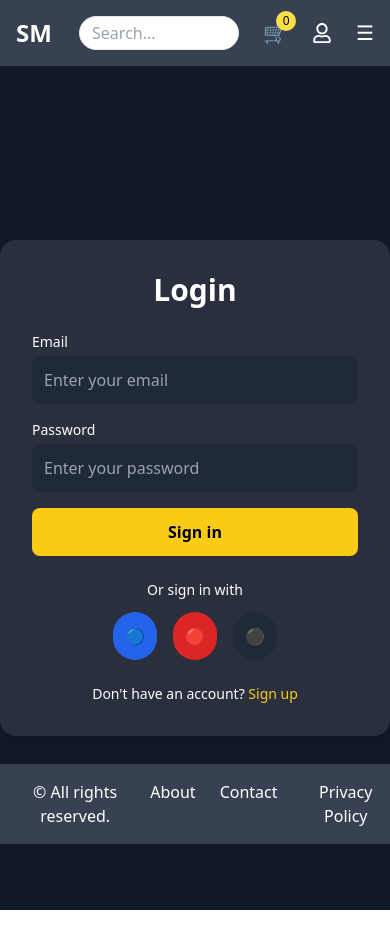
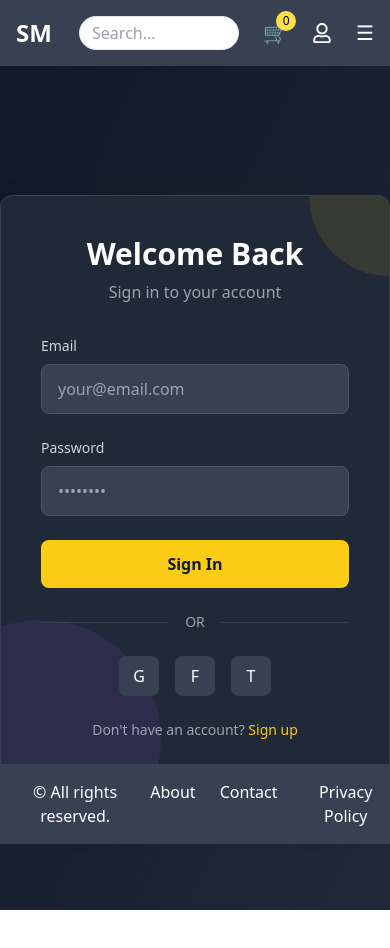
Before and after one commit to thekmanish/ShopMate, a React (Vite) app in the folder frontend/: page /login in a window 390 px wide. Shown: the top 948 px of the page. After the commit the page ends 910 px from the top, so only its background shows below. Built offline with nearby package versions, Linux system fonts and the light colour scheme; no server answers.

Commit message:
Completed Payment page and redirection

```diff
--- a/frontend/src/App.jsx
+++ b/frontend/src/App.jsx
@@ -17,7 +17,7 @@ function App() {
     <div className="flex flex-col min-h-screen">
       <Navbar />
 
-      <main className="flex-grow pb-16">
+      <main className="flex-grow ">
         {" "}
         <Outlet />
       </main>
--- a/frontend/src/main.jsx
+++ b/frontend/src/main.jsx
@@ -15,6 +15,7 @@ import Login from "./pages/Login.jsx";
 import SignUp from "./pages/SignUp.jsx";
 import Shipping from "./pages/Shipping.jsx";
 import Payment from "./pages/Payment.jsx"
+import Summary from "./pages/Summary.jsx"
 import PublicRoutes from "./components/routes/PublicRoutes.jsx";
 import PrivateRoutes from "./components/routes/PrivateRoutes.jsx";
 import { Toaster } from "react-hot-toast";
@@ -30,6 +31,7 @@ const router = createBrowserRouter(
       <Route path="/signup" element={<PublicRoutes><SignUp /></PublicRoutes>}/>
       <Route path="/shipping" element={<PrivateRoutes><Shipping /></PrivateRoutes>}/>
       <Route path="/payment" element={<PrivateRoutes><Payment /></PrivateRoutes>}/>
+      <Route path="/summary" element={<PrivateRoutes><Summary /></PrivateRoutes>}/>
 
       <Route
         path="*"
--- a/frontend/src/pages/Cart.jsx
+++ b/frontend/src/pages/Cart.jsx
@@ -1,11 +1,13 @@
 import React from "react";
 import useCartStore from "../store/useCartStore";
+import useCheckoutStore from "../store/useCheckoutStore";
 import { useNavigate } from "react-router-dom";
 import { calculateCartTotal } from "../utils/cartUtils";
 import CheckoutSteps from "../components/CheckoutSteps";
 
 const Cart = () => {
-  const { cart, removeFromCart, increaseQuantity, decreaseQuantity, clearCart, allowShippingAccess } = useCartStore();
+  const { cart, removeFromCart, increaseQuantity, decreaseQuantity, clearCart } = useCartStore();
+  const { allowShippingAccess } = useCheckoutStore();
 
   // Calculate Prices
   const { subtotal, taxPrice, shippingPrice, totalPrice } = calculateCartTotal(cart);
--- a/frontend/src/pages/Home.jsx
+++ b/frontend/src/pages/Home.jsx
@@ -12,7 +12,7 @@ const Home = () => {
   }, []);
 
   return (
-    <div className="container mx-auto p-4">
+    <div className="container mx-auto pb-16 p-4">
       <h1 className="text-2xl font-bold mb-6">Latest Products</h1>
 
       {/* Show Loading State */}
--- a/frontend/src/pages/Login.jsx
+++ b/frontend/src/pages/Login.jsx
@@ -1,16 +1,15 @@
 import React, { useState, useEffect } from "react";
-import { Link, useNavigate, useLocation, Navigate } from "react-router-dom";
+import { Link, useNavigate, useLocation } from "react-router-dom";
 import useAuthStore from "../store/useAuthStore";
 import Loader from "../components/Loader";
 
 export default function Login() {
+  // [Keep all existing state and logic unchanged]
   const [email, setEmail] = useState("");
   const [password, setPassword] = useState("");
   const { user, login, loading } = useAuthStore();
   const location = useLocation();
   const navigate = useNavigate();
-
-
 
   useEffect(() => {
     if (user) {
@@ -21,26 +20,35 @@ export default function Login() {
   const handleSubmit = async (e) => {
     e.preventDefault();
     const success = await login(email, password);
-    if (!success){
-      console.error("Login failed")
+    if (!success) {
+      console.error("Login failed");
     }
   };
 
   if (loading) return <Loader />;
+
   return (
+    <div className="min-h-screen flex items-center justify-center bg-gradient-to-br from-gray-900 to-gray-800">
+      <div className="relative bg-gray-800 p-10 rounded-xl shadow-2xl w-full max-w-md border border-gray-700 overflow-hidden">
+        {/* Decorative elements */}
+        <div className="absolute -top-20 -right-20 w-40 h-40 bg-yellow-400 rounded-full opacity-10"></div>
+        <div className="absolute -bottom-20 -left-20 w-60 h-60 bg-purple-500 rounded-full opacity-10"></div>
 
-    <div className="min-h-screen flex items-center justify-center bg-gray-900">
-      <div className="bg-white bg-opacity-10 backdrop-blur-md p-8 rounded-2xl shadow-lg w-full max-w-md text-white">
-        <h2 className="text-3xl font-bold text-center mb-6">Login</h2>
+        <div className="relative z-10">
+          {/* Header */}
+          <div className="mb-8 text-center">
+            <h2 className="text-3xl font-bold text-white mb-2">Welcome Back</h2>
+            <p className="text-gray-400">Sign in to your account</p>
+          </div>
 
           {/* Login Form */}
-        <form onSubmit={handleSubmit} className="space-y-4">
+          <form onSubmit={handleSubmit} className="space-y-6">
             <div>
-            <label className="block mb-1 text-sm font-medium">Email</label>
+              <label className="block text-sm font-medium text-gray-300 mb-2">Email</label>
               <input
                 type="email"
-              className="w-full p-3 rounded-lg bg-gray-800 text-white focus:ring-2 focus:ring-yellow-400 outline-none"
-              placeholder="Enter your email"
+                className="w-full px-4 py-3 bg-gray-700 border border-gray-600 rounded-lg text-white placeholder-gray-400 focus:border-yellow-400 focus:ring-0"
+                placeholder="your@email.com"
                 value={email}
                 onChange={(e) => setEmail(e.target.value)}
                 required
@@ -48,51 +56,55 @@ export default function Login() {
             </div>
 
             <div>
-            <label className="block mb-1 text-sm font-medium">Password</label>
+              <label className="block text-sm font-medium text-gray-300 mb-2">Password</label>
               <input
                 type="password"
-              className="w-full p-3 rounded-lg bg-gray-800 text-white focus:ring-2 focus:ring-yellow-400 outline-none"
-              placeholder="Enter your password"
+                className="w-full px-4 py-3 bg-gray-700 border border-gray-600 rounded-lg text-white placeholder-gray-400 focus:border-yellow-400 focus:ring-0"
+                placeholder="••••••••"
                 value={password}
                 onChange={(e) => setPassword(e.target.value)}
                 required
               />
             </div>
 
-          {/* Submit Button */}
             <button
               type="submit"
               disabled={loading}
-            className="w-full bg-yellow-400 hover:bg-yellow-500 text-black font-semibold py-3 rounded-lg transition duration-300"
+              className="w-full bg-yellow-400 hover:bg-yellow-500 text-gray-900 font-bold py-3 px-4 rounded-lg"
             >
-            {loading ? "Signing in..." : "Sign in"}
+              {loading ? "Signing in..." : "Sign In"}
             </button>
           </form>
 
-        {/* Social Login & Links */}
-        <div className="mt-6 text-center">
-          <p className="text-sm">Or sign in with</p>
-          <div className="flex justify-center mt-3 space-x-4">
-            <button className="bg-blue-600 hover:bg-blue-700 p-3 rounded-full transition">
-              🔵
+          {/* Divider */}
+          <div className="flex items-center my-6">
+            <div className="flex-grow border-t border-gray-700"></div>
+            <span className="mx-4 text-gray-400 text-sm">OR</span>
+            <div className="flex-grow border-t border-gray-700"></div>
+          </div>
+
+          {/* Social Login */}
+          <div className="flex justify-center space-x-4 mb-6">
+            <button className="w-10 h-10 flex items-center justify-center bg-gray-700 rounded-lg hover:bg-gray-600">
+              <span className="text-white">G</span>
             </button>
-            <button className="bg-red-600 hover:bg-red-700 p-3 rounded-full transition">
-              🔴
+            <button className="w-10 h-10 flex items-center justify-center bg-gray-700 rounded-lg hover:bg-gray-600">
+              <span className="text-white">F</span>
             </button>
-            <button className="bg-gray-800 hover:bg-gray-900 p-3 rounded-full transition">
-              ⚫
+            <button className="w-10 h-10 flex items-center justify-center bg-gray-700 rounded-lg hover:bg-gray-600">
+              <span className="text-white">T</span>
             </button>
           </div>
-        </div>
 
-        {/* Register Link */}
-        <p className="mt-6 text-center text-sm">
+          {/* Footer */}
+          <p className="text-center text-sm text-gray-400">
             Don't have an account?{" "}
-          <Link to="/signup" className="text-yellow-400 hover:underline">
+            <Link to="/signup" className="text-yellow-400 hover:text-yellow-300 font-medium">
               Sign up
             </Link>
           </p>
         </div>
       </div>
+    </div>
   );
 }
--- a/frontend/src/pages/Payment.jsx
+++ b/frontend/src/pages/Payment.jsx
@@ -1,8 +1,70 @@
-import React from "react";
+import React, {useEffect, useState} from "react";
+import {useNavigate} from "react-router-dom";
+import CheckoutSteps from "../components/CheckoutSteps"
+import useCheckoutStore from "../store/useCheckoutStore";
+import useCartStore from "../store/useCartStore";
 
 const Payment = () => {
+    const { shippingDetails, proceedToPayment, allowPaymentAccess, paymentMethod, setPaymentMethod} = useCheckoutStore();
+    const { cart } = useCartStore();
+    const navigate = useNavigate();
+
+    const [selectedMethod, setSelectedMethod] = useState(paymentMethod || "");
+    const [error, setError] = useState('');
+
+    useEffect(() => {
+        if(!proceedToPayment || !shippingDetails.fullName){
+            navigate("/shipping");
+        }
+        return () => allowPaymentAccess(false);
+    }, [proceedToPayment, shippingDetails, navigate, allowPaymentAccess]);
+
+    const handleSubmit = (e) => {
+        e.preventDefault();
+        if(!selectedMethod){
+            setError("Please select a payment method");
+            return;
+        }
+        setPaymentMethod(selectedMethod);
+        navigate('/summary');
+    }
+
     return(
-        <h1 className="w-full">This is Payment Page</h1>
+        <div className="min-h-screen bg-gradient-to-br from-gray-900 to-black px-4 py-8  md:px-10 md:py-10">
+            <CheckoutSteps currentStep={2}/>
+            <div className="flex justify-center mt-8">
+                <div className="w-full max-w-xl bg-white bg-opacity-5 backdrop-blur-xl rounded-2xl mb-8 p-10 shadow-2xl text-white">
+                    <h2 className="text-4xl font-bold mb-10 text-center">Payment method</h2>
+                    <form onSubmit={handleSubmit} className="space-y-6">
+                    {['Credit Card','Net Banking', 'Paypal', 'UPI'].map((method) => (
+                        <label key={method} className="flex items-center gap-4 bg-white bg-opacity-10 p-3 rounded-xl cursor-pointer transition hover:bg-opacity-20">
+                            <input
+                            type="radio"
+                            name="paymentMethod"
+                            value={method}
+                            checked={selectedMethod === method}
+                            onChange={(e) => {
+                                setSelectedMethod(e.target.value);
+                                setError('');
+                            }}
+                            className="accent-yellow-400"
+                            />
+                             <span className="text-lg">{method}</span>
+                        </label>
+                    ))}
+                    {error && <p className="text-red-400 text-sm">{error}</p>}
+
+                    <button
+                    type="submit"
+                    className="w-full mt-4 bg-yellow-400 hover:bg-yellow-500 text-gray-900 font-semibold py-3 px-6 rounded-xl transition-all duration-300"
+                    >
+                        Continue to Summary
+                    </button>
+                    </form>
+                </div>
+            </div>
+        </div>
+
     )
 }
 
--- a/frontend/src/pages/ProductDetails.jsx
+++ b/frontend/src/pages/ProductDetails.jsx
@@ -31,7 +31,7 @@ const ProductDetails = () => {
     return <p className="text-center text-gray-500">Product not found.</p>;
 
   return (
-    <div className="max-w-6xl mx-auto p-6 bg-white shadow-[0_10px_30px_rgba(0,0,0,0.15)] rounded-lg mt-6">
+    <div className="max-w-6xl mx-auto pb-16 p-6 bg-white shadow-[0_10px_30px_rgba(0,0,0,0.15)] rounded-lg mt-6">
       <div className="grid grid-cols-1 md:grid-cols-2 gap-8">
         {/* Product Image */}
         <div className="flex justify-center">
--- a/frontend/src/pages/Shipping.jsx
+++ b/frontend/src/pages/Shipping.jsx
@@ -1,26 +1,28 @@
 import React, { useState, useEffect } from 'react';
 import { useNavigate } from "react-router-dom";
+import useCartStore from '../store/useCartStore';
 import useCheckoutStore from "../store/useCheckoutStore";
 import CheckoutSteps from '../components/CheckoutSteps';
-import useCartStore from '../store/useCartStore';
+
 
 const Shipping = () => {
-  const { shippingDetails, setShippingDetails } = useCheckoutStore();
+  const { shippingDetails, setShippingDetails, allowPaymentAccess } = useCheckoutStore();
   const [formData, setFormData] = useState(shippingDetails);
   const [errors, setErrors] = useState({});
-  const { cart, proceedToShipping, allowShippingAccess } = useCartStore();
+  const { cart } = useCartStore();
+  const { proceedToShipping, allowShippingAccess } = useCheckoutStore();
   const navigate = useNavigate();
 
   useEffect(() => {
-    if(cart.length === 0 || !proceedToShipping){
-      navigate("/cart")
+    if (cart.length === 0 || !proceedToShipping) {
+      navigate("/cart");
     }
     return () => allowShippingAccess(false);
   }, [cart, proceedToShipping, navigate, allowShippingAccess]);
 
   useEffect(() => {
     setFormData(shippingDetails);
-  },[]);
+  }, []);
 
   const handleChange = (e) => {
     const { name, value } = e.target;
@@ -49,18 +51,17 @@ const Shipping = () => {
     e.preventDefault();
     if (!validation()) return;
     setShippingDetails(formData);
+    allowPaymentAccess(true);
     navigate("/payment");
   };
 
   return (
-    <div className="min-h-screen bg-gray-900 px-4 py-8 md:px-10 md:py-10">
-
-      {/* ✅ Checkout Steps ABOVE the card */}
+    <div className="min-h-screen bg-gradient-to-br from-gray-900 to-black px-4 py-8 md:px-10 md:py-10">
       <CheckoutSteps currentStep={1} />
 
-      <div className="flex justify-center mt-8">
-        <div className="w-full max-w-2xl bg-white bg-opacity-10 backdrop-blur-md rounded-2xl p-10 shadow-xl text-white">
-          <h2 className="text-3xl font-bold mb-8 text-center">Shipping Information</h2>
+      <div className="flex justify-center mt-8 mb-16">
+        <div className="w-full max-w-2xl bg-white bg-opacity-5 backdrop-blur-xl rounded-2xl p-10 shadow-2xl text-white">
+          <h2 className="text-4xl font-bold mb-10 text-center">Shipping Information</h2>
 
           <form onSubmit={handleSubmit} className="grid grid-cols-1 md:grid-cols-2 gap-6">
             {[
@@ -72,17 +73,19 @@ const Shipping = () => {
               { label: "Phone", name: "phone" },
             ].map((field) => (
               <div key={field.name} className="col-span-1">
-                <label className="block mb-1 text-sm font-medium">{field.label}</label>
+                <label className="block mb-2 text-sm font-semibold tracking-wide text-gray-200">
+                  {field.label}
+                </label>
                 <input
                   type={field.type || "text"}
                   name={field.name}
                   value={formData[field.name]}
                   onChange={handleChange}
-                  className="w-full px-4 py-2 bg-opacity-20 rounded-lg border border-gray-300 text-gray-900 placeholder-gray-400 focus:outline-none focus:ring-2 focus:ring-yellow-400"
                   placeholder={field.label}
+                  className="w-full px-4 py-2 rounded-xl border border-gray-500 bg-white bg-opacity-10 text-white placeholder-gray-300 focus:outline-none focus:ring-2 focus:ring-yellow-400 focus:border-transparent transition duration-300"
                 />
                 {errors[field.name] && (
-                  <p className="text-red-400 text-sm mt-1">{errors[field.name]}</p>
+                  <p className="text-red-400 text-xs mt-1">{errors[field.name]}</p>
                 )}
               </div>
             ))}
@@ -91,7 +94,7 @@ const Shipping = () => {
               <button
                 type="submit"
                 onClick={handleSubmit}
-                className="w-full bg-yellow-400 hover:bg-yellow-500 text-gray-900 font-semibold py-2 px-4 rounded-lg transition-colors duration-300"
+                className="w-full mt-4 bg-yellow-400 hover:bg-yellow-500 text-gray-900 font-semibold py-3 px-6 rounded-xl transition-all duration-300"
               >
                 Continue to Payment
               </button>
--- a/frontend/src/pages/SignUp.jsx
+++ b/frontend/src/pages/SignUp.jsx
@@ -8,14 +8,12 @@ export default function SignUp() {
     name: "",
     email: "",
     password: "",
-    confirmPassword: ""
+    confirmPassword: "",
   });
   const [errors, setErrors] = useState({});
   const { user, signup, loading } = useAuthStore();
   const navigate = useNavigate();
   const location = useLocation();
-
-  if(loading) <Loader />
 
   useEffect(() => {
     if (user) {
@@ -25,9 +23,9 @@ export default function SignUp() {
 
   const handleChange = (e) => {
     const { name, value } = e.target;
-    setFormData(prev => ({
+    setFormData((prev) => ({
       ...prev,
-      [name]: value
+      [name]: value,
     }));
   };
 
@@ -67,111 +65,124 @@ export default function SignUp() {
     if (success) {
       navigate("/login");
     } else {
-      setErrors(prev => ({
+      setErrors((prev) => ({
         ...prev,
-        api: "Signup failed."
+        api: "Signup failed. Email may already be in use.",
       }));
     }
   };
 
+  if (loading) return <Loader />;
+
   return (
-    <div className="min-h-screen flex items-center justify-center bg-gray-900">
-      <div className="bg-white bg-opacity-10 backdrop-blur-md p-8 rounded-2xl shadow-lg w-full max-w-md text-white">
-        <h2 className="text-3xl font-bold text-center mb-6">Create Account</h2>
+    <div className="min-h-screen flex items-center justify-center bg-gradient-to-br from-gray-900 to-gray-800">
+      <div className="relative bg-gray-800 p-10 mt-2 mb-16 rounded-xl shadow-2xl w-full max-w-md border border-gray-700 overflow-hidden">
+        {/* Decorative elements */}
+        <div className="absolute -top-20 -right-20 w-40 h-40 bg-yellow-400 rounded-full opacity-10"></div>
+        <div className="absolute -bottom-20 -left-20 w-60 h-60 bg-purple-500 rounded-full opacity-10"></div>
 
+        <div className="relative z-10">
+          {/* Header */}
+          <div className="mb-8 text-center">
+            <h2 className="text-3xl font-bold text-white mb-2">Create Account</h2>
+            <p className="text-gray-400">Join us and start your journey</p>
+          </div>
+
+          {/* API error */}
           {errors.api && (
-          <div className="mb-4 p-3 bg-red-500 bg-opacity-20 text-red-300 rounded-lg text-sm">
-            ⚠️ {errors.api}
+            <div className="mb-4 text-sm text-red-400 text-center bg-red-500/10 p-2 rounded-md border border-red-400/30">
+              {errors.api}
             </div>
           )}
 
-        <form onSubmit={handleSubmit} className="space-y-4">
+          {/* Signup Form */}
+          <form onSubmit={handleSubmit} className="space-y-6">
             <div>
-            <label className="block mb-1 text-sm font-medium">Full Name</label>
+              <label className="block text-sm font-medium text-gray-300 mb-2">Full Name</label>
               <input
                 type="text"
                 name="name"
-              className={`w-full p-3 rounded-lg bg-gray-800 text-white focus:ring-2 focus:ring-yellow-400 outline-none ${
-                errors.name ? "border border-red-500" : ""
-              }`}
-              placeholder="Enter your full name"
+                className={`w-full px-4 py-3 bg-gray-700 border ${errors.name ? "border-red-500" : "border-gray-600"} rounded-lg text-white placeholder-gray-400 focus:border-yellow-400 focus:ring-0`}
+                placeholder="John Doe"
                 value={formData.name}
                 onChange={handleChange}
               />
-            {errors.name && (
-              <p className="mt-1 text-sm text-red-400">{errors.name}</p>
-            )}
+              {errors.name && <p className="text-sm text-red-400 mt-1">{errors.name}</p>}
             </div>
 
             <div>
-            <label className="block mb-1 text-sm font-medium">Email</label>
+              <label className="block text-sm font-medium text-gray-300 mb-2">Email</label>
               <input
                 type="email"
                 name="email"
-              className={`w-full p-3 rounded-lg bg-gray-800 text-white focus:ring-2 focus:ring-yellow-400 outline-none ${
-                errors.email ? "border border-red-500" : ""
-              }`}
-              placeholder="Enter your email"
+                className={`w-full px-4 py-3 bg-gray-700 border ${errors.email ? "border-red-500" : "border-gray-600"} rounded-lg text-white placeholder-gray-400 focus:border-yellow-400 focus:ring-0`}
+                placeholder="your@email.com"
                 value={formData.email}
                 onChange={handleChange}
               />
-            {errors.email && (
-              <p className="mt-1 text-sm text-red-400">{errors.email}</p>
-            )}
+              {errors.email && <p className="text-sm text-red-400 mt-1">{errors.email}</p>}
             </div>
 
             <div>
-            <label className="block mb-1 text-sm font-medium">Password</label>
+              <label className="block text-sm font-medium text-gray-300 mb-2">Password</label>
               <input
                 type="password"
                 name="password"
-              className={`w-full p-3 rounded-lg bg-gray-800 text-white focus:ring-2 focus:ring-yellow-400 outline-none ${
-                errors.password ? "border border-red-500" : ""
-              }`}
-              placeholder="Enter your password"
+                className={`w-full px-4 py-3 bg-gray-700 border ${errors.password ? "border-red-500" : "border-gray-600"} rounded-lg text-white placeholder-gray-400 focus:border-yellow-400 focus:ring-0`}
+                placeholder="••••••••"
                 value={formData.password}
                 onChange={handleChange}
               />
-            {errors.password && (
-              <p className="mt-1 text-sm text-red-400">{errors.password}</p>
-            )}
+              {errors.password && <p className="text-sm text-red-400 mt-1">{errors.password}</p>}
             </div>
 
             <div>
-            <label className="block mb-1 text-sm font-medium">Confirm Password</label>
+              <label className="block text-sm font-medium text-gray-300 mb-2">Confirm Password</label>
               <input
                 type="password"
                 name="confirmPassword"
-              className={`w-full p-3 rounded-lg bg-gray-800 text-white focus:ring-2 focus:ring-yellow-400 outline-none ${
-                errors.confirmPassword ? "border border-red-500" : ""
-              }`}
-              placeholder="Confirm your password"
+                className={`w-full px-4 py-3 bg-gray-700 border ${errors.confirmPassword ? "border-red-500" : "border-gray-600"} rounded-lg text-white placeholder-gray-400 focus:border-yellow-400 focus:ring-0`}
+                placeholder="••••••••"
                 value={formData.confirmPassword}
                 onChange={handleChange}
               />
-            {errors.confirmPassword && (
-              <p className="mt-1 text-sm text-red-400">{errors.confirmPassword}</p>
-            )}
+              {errors.confirmPassword && <p className="text-sm text-red-400 mt-1">{errors.confirmPassword}</p>}
             </div>
 
             <button
               type="submit"
               disabled={loading}
-            className="w-full bg-yellow-400 hover:bg-yellow-500 text-black font-semibold py-3 rounded-lg transition duration-300 disabled:opacity-70"
+              className="w-full bg-yellow-400 hover:bg-yellow-500 text-gray-900 font-bold py-3 px-4 rounded-lg"
             >
               {loading ? "Creating account..." : "Sign Up"}
             </button>
           </form>
 
-        <div className="mt-6 text-center">
-          <p className="text-sm">
+          {/* Divider */}
+          <div className="flex items-center my-6">
+            <div className="flex-grow border-t border-gray-700"></div>
+            <span className="mx-4 text-gray-400 text-sm">OR</span>
+            <div className="flex-grow border-t border-gray-700"></div>
+          </div>
+
+          {/* Social Login */}
+          <div className="flex justify-center space-x-4 mb-6">
+            <button className="w-10 h-10 flex items-center justify-center bg-gray-700 rounded-lg hover:bg-gray-600">
+              <span className="text-white">G</span>
+            </button>
+            <button className="w-10 h-10 flex items-center justify-center bg-gray-700 rounded-lg hover:bg-gray-600">
+              <span className="text-white">F</span>
+            </button>
+            <button className="w-10 h-10 flex items-center justify-center bg-gray-700 rounded-lg hover:bg-gray-600">
+              <span className="text-white">T</span>
+            </button>
+          </div>
+
+          {/* Footer */}
+          <p className="text-center text-sm text-gray-400">
             Already have an account?{" "}
-            <Link
-              to="/login"
-              state={{ from: location.state?.from }}
-              className="text-yellow-400 hover:underline"
-            >
-              Log in
+            <Link to="/login" className="text-yellow-400 hover:text-yellow-300 font-medium">
+              Sign in
             </Link>
           </p>
         </div>
--- a/frontend/src/store/useCartStore.js
+++ b/frontend/src/store/useCartStore.js
@@ -13,7 +13,6 @@ const loadCart = () => {
 
 const useCartStore = create((set, get) => ({
   cart: loadCart(), // Load cart on app start
-  proceedToShipping: false,
 
   addToCart: (product) => {
 
@@ -67,7 +66,6 @@ const useCartStore = create((set, get) => ({
     localStorage.removeItem("cart"); // Clear cart from localStorage
   },
 
-  allowShippingAccess: (allowed) => set({proceedToShipping: allowed})
 }));
 
 export default useCartStore;
```
Also changed, not shown: frontend/src/pages/Summary.jsx (added, +14 -0 lines), frontend/src/store/useCheckoutStore.js (+11 -1 lines). Lines whose indentation alone changed are shown as unchanged.
